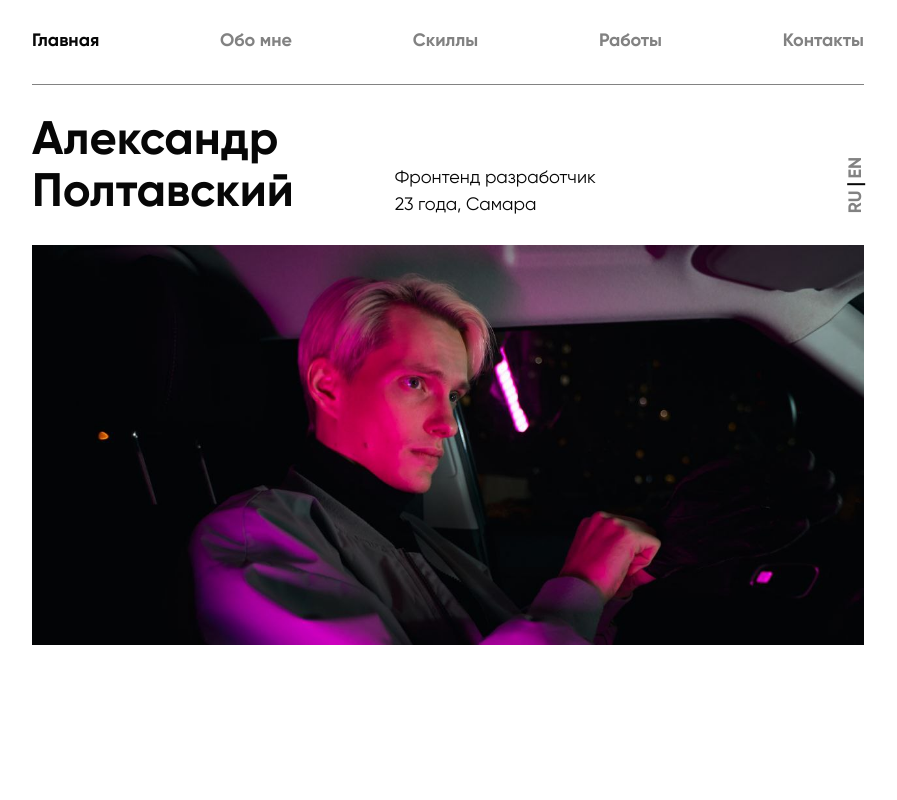
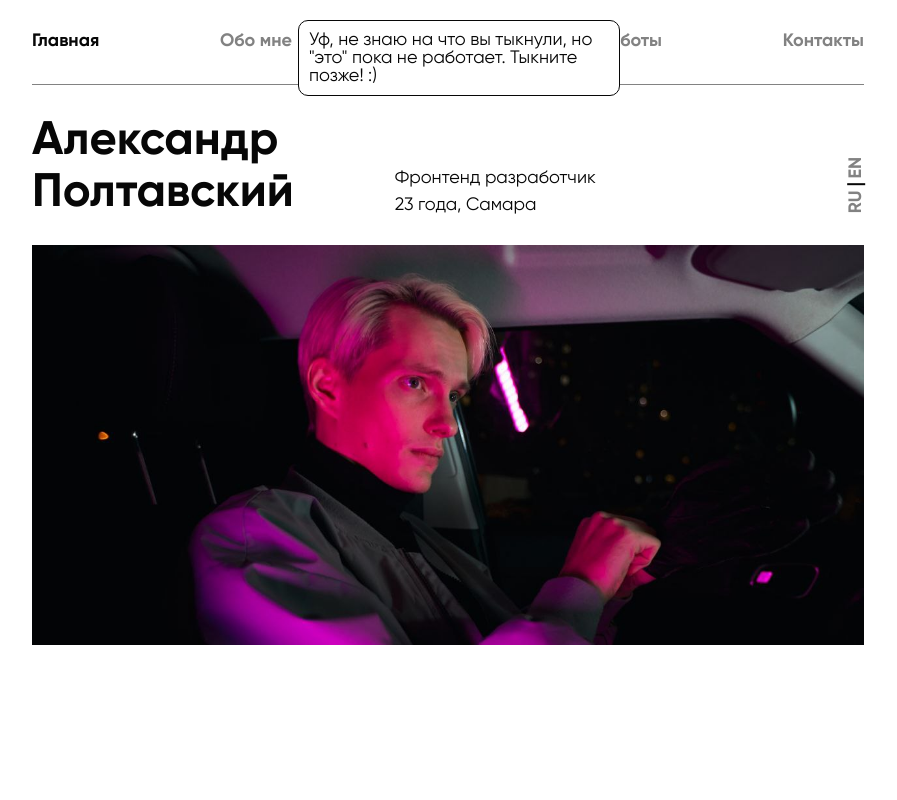
Before and after one commit to AlexWayke/portfolio, a plain HTML site: page index.html in a window 1280 px wide. Both pictures are taken after a click on the button "RU". Shown: the top 800 px of the page, without its empty margins (192-1089 px from the left). Drawn offline with Linux system fonts and the light colour scheme.

Commit message:
err message

```diff
--- a/index.html
+++ b/index.html
@@ -31,6 +31,11 @@
             </div>
         </header>
         <main class="main">
+            <div class="alert">
+                <div class="alert-message">
+                    Уф, не знаю на что вы тыкнули, но "это" пока не работает. Тыкните позже! :)
+                </div>
+            </div>
             <div class="burger">
                 <div class="burger-wrapper">
                     <span></span>
@@ -49,7 +54,7 @@
                     <input class="popup-input" name="name" type="text" placeholder="Потенциальный работадатель">
                     <label class="popup-label" for="text">Сообщение:</label>
                     <textarea class="popup-textarea" name="text" placeholder="Работайте с нами!" contenteditable></textarea>
-                    <button class="popup-button">Отправить</button>
+                    <button class="popup-button later">Отправить</button>
                 </div>
             </div>
             <section id="main" class="mainscreen section">
@@ -64,7 +69,7 @@
                         </ul>
                         <div class="mainscreen-info--language">
                             <div class="mainscreen-info--container">
-                                <button class="mainscreen-info--button">RU</button><button class="mainscreen-info--button">EN</button>
+                                <button class="mainscreen-info--button later">RU</button><button class="mainscreen-info--button later">EN</button>
                             </div>
                         </div>
                     </div>
--- a/js/script.js
+++ b/js/script.js
@@ -61,3 +61,17 @@ document.querySelectorAll('.close-field').forEach(e => {
         popup.classList.remove('active');
     });
 });
+
+
+// Still not working ==================
+const showAlert = function() {
+    const errMessage = document.querySelector('.alert');
+    errMessage.classList.add('alert-visible');
+    setTimeout(() => errMessage.classList.remove('alert-visible'), 3000)
+}
+
+document.querySelectorAll('.later').forEach(e => {
+    e.addEventListener("click", function() {
+        showAlert();
+    })
+})
--- a/scss/style.scss
+++ b/scss/style.scss
@@ -189,6 +189,26 @@ main {
     }
     @media (max-width:1020px) {
         display: block;
+    }
+}
+
+.alert {
+    display: none;
+    position: fixed;
+    width: 300px;
+    padding: 10px;
+    border: 1px solid #070707;
+    border-radius: 10px;
+    top: 30px;
+    left: calc(50% - 150px);
+    z-index: 40;
+    background-color: #fff;
+    &.alert-visible {
+        top: 20px;
+        display:block;
+    }
+    &-message {
+        font-size: 1em;
     }
 }
 
```
Also changed, not shown: css/style.css.
